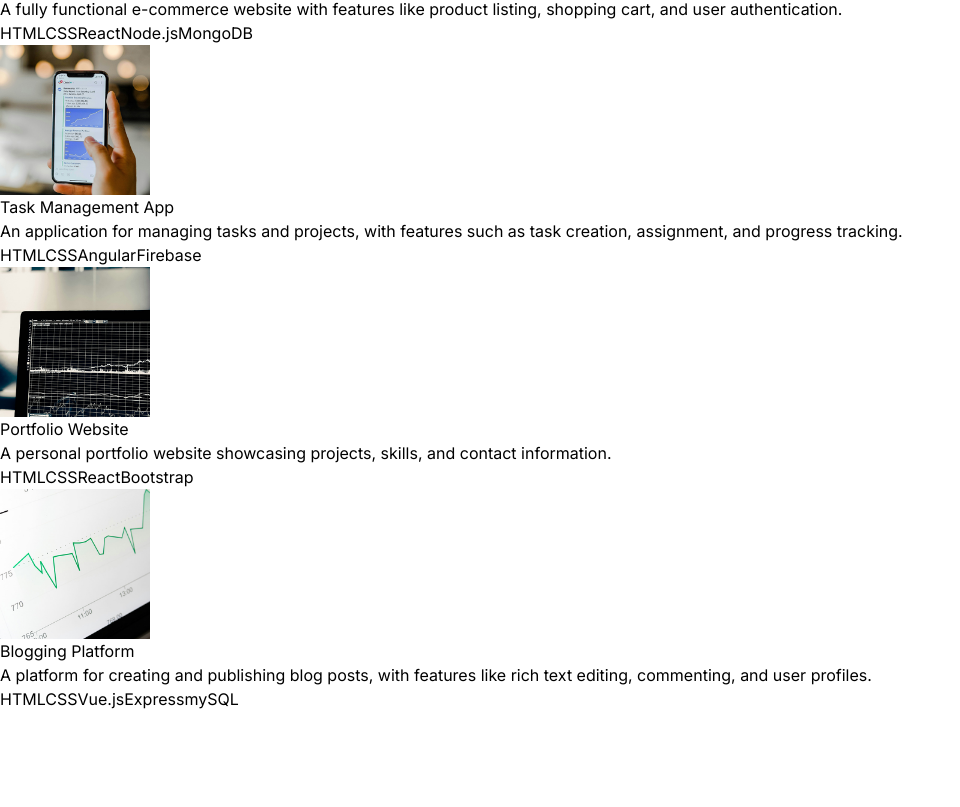
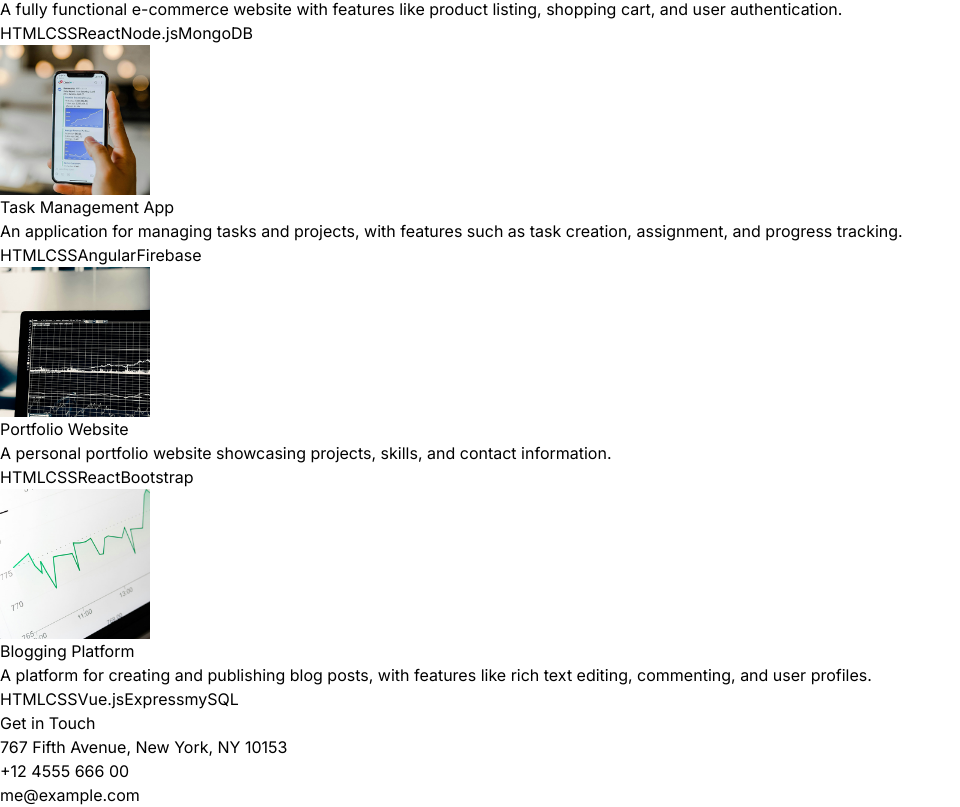
Before and after one commit to manasviwalia2812/Personal-Portfolio, a React (Vite) app: page / in a window 1280 px wide. Shown: the part 2239-3046 px from the top of the page, without its empty margins (0-960 px from the left). Before the commit the page ends 2950 px from the top, so only its background shows below. Built offline with nearby package versions, Linux system fonts and the light colour scheme.

Commit message:
added contact component

```diff
--- a/src/App.jsx
+++ b/src/App.jsx
@@ -4,6 +4,7 @@
 import Technologies from "./components/Technologies";
 import Experience from "./components/Experience";
 import Projects from "./components/Projects";
+import Contact from "./components/Contact";
 
 const App = () => {
   return (
@@ -19,6 +20,7 @@
         <Technologies/>
         <Experience/>
         <Projects />
+        <Contact />
       </div>
     </div>
   );
--- /dev/null
+++ b/src/components/Contact.jsx
@@ -0,0 +1,16 @@
+import {CONTACT} from "../constants";
+
+const Contact = () => {
+  return (
+    <div className="border-b border-neutral-900 pb-20">
+      <h2 className="my-10 text-center text-4xl">Get in Touch</h2>
+      <div className="text-center tracking-tighter">
+        <p className="my-4">{CONTACT.address}</p>
+        <p className="my-4">{CONTACT.phoneNo}</p>
+        <a href="#" className="border-b">{CONTACT.email} </a>
+      </div>
+    </div>
+  )
+}
+
+export default Contact
--- a/src/components/Hero.jsx
+++ b/src/components/Hero.jsx
@@ -7,7 +7,7 @@
       <div className="w-full lg:w-1/2">
         <div className="flex flex-col items-center lg:items-start">
           <h1 className="pb-16 text-6xl font-thin tracking-tight lg:mt-16 lg:text-8xl">Kevin Rush</h1>
-          <span className="bg-gradient-to-r from-pink-300 via-slate-500 to-purple-500 bg-clip-text text-4xl tracking-tight text-transparent">
+          <span className="bg-gradient-to-r from-pink-300 via-slate-500 to-purple-500 bg-clip-text text-3xl tracking-tight text-transparent">
             Full Stack Developer
           </span>
           <p className="my-2 max-wd-xl py-6 font-light tracking-tighter">
```
